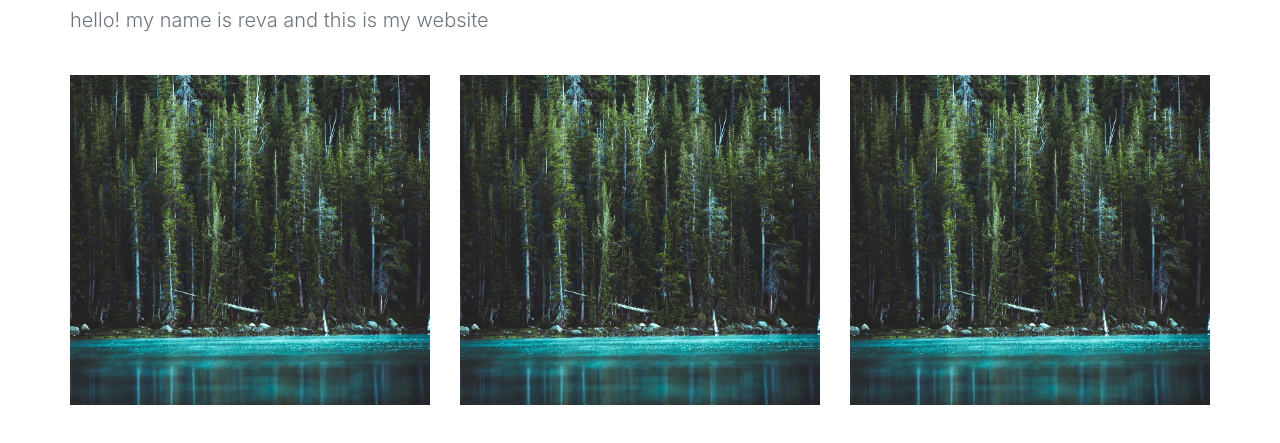
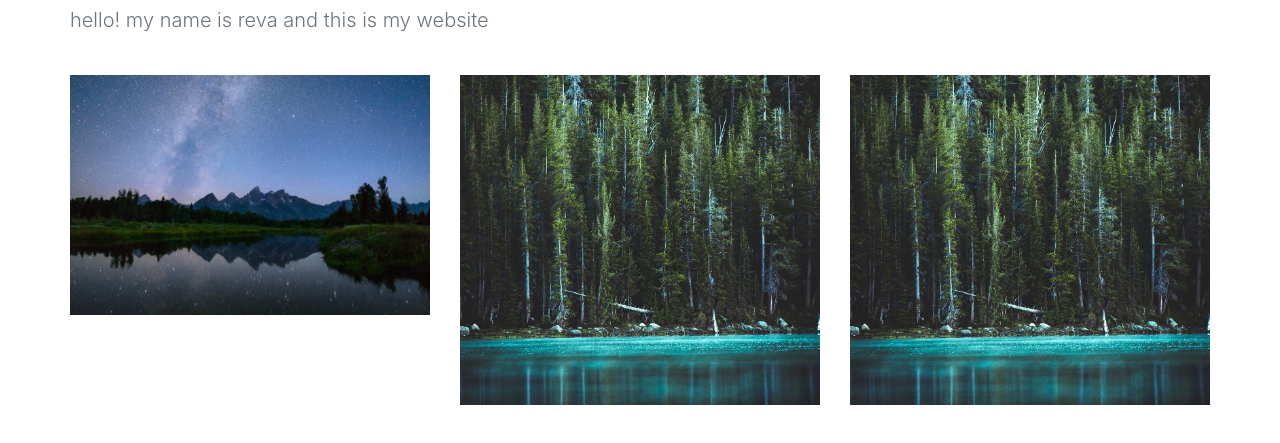
Before and after one commit to revaranka/revaranka.com, a plain HTML site: page index.html in a window 1280 px wide. Shown: the part 127-570 px from the top of the page. Drawn offline with nearby package versions, Linux system fonts and the light colour scheme; files whose address does not match are found by name.

Commit message:
Update index.html

```diff
--- a/index.html
+++ b/index.html
@@ -62,7 +62,7 @@
           <div class = "content mb-4 center-me">
             <a href="adventures.html" target="_blank">
               <div class="content-overlay"></div>
-                <img class="content-image" src="pictures/sample1.jpg">
+                <img class="content-image" src="pictures/sample4.jpg">
                 <div class="content-details fadeIn-bottom">
                   <p class="content-text">adventures</p>
               </div>
```
